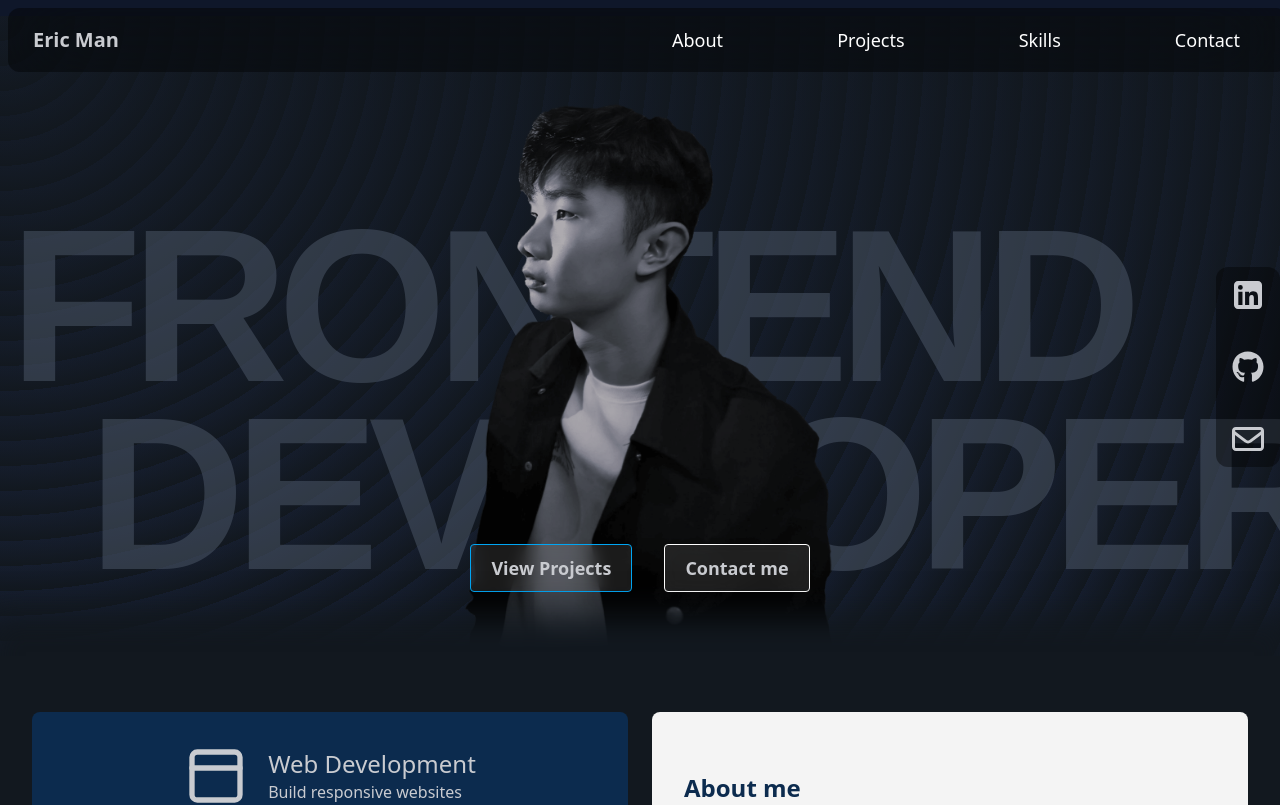
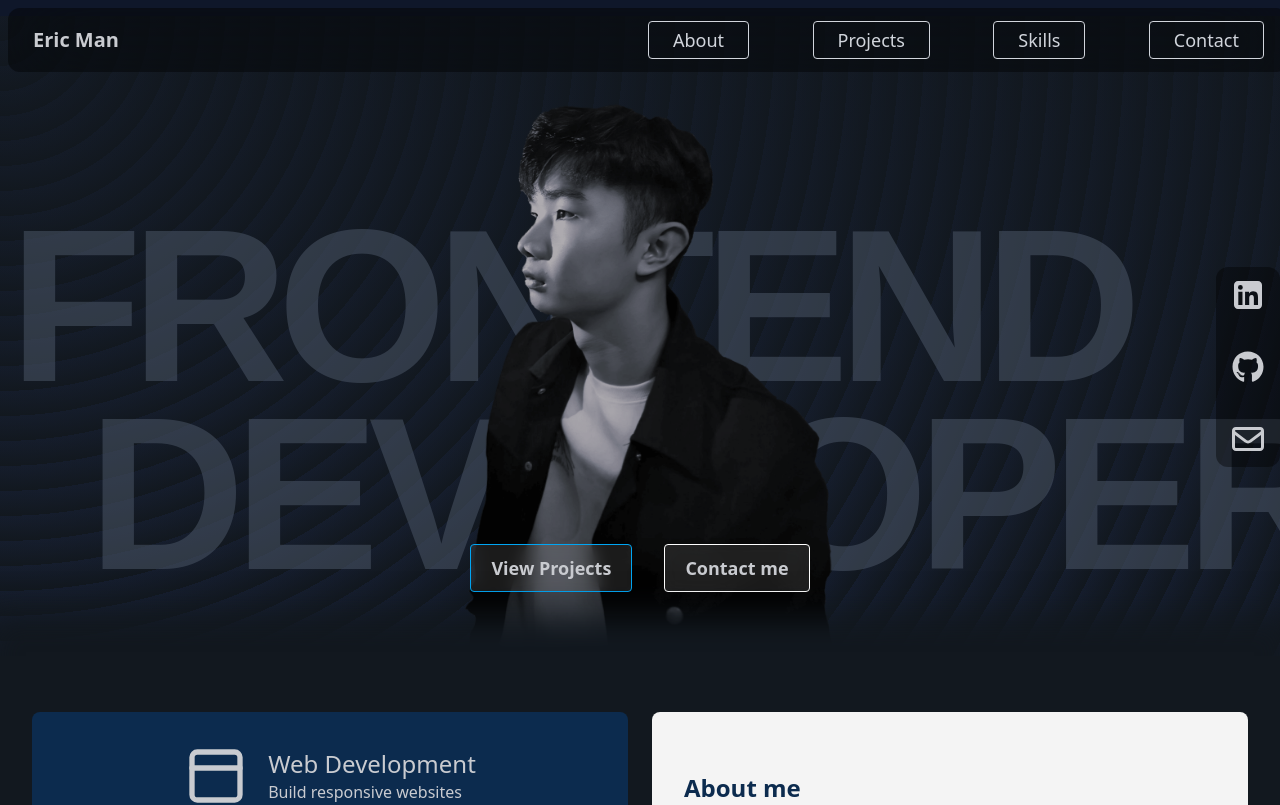
Before and after one commit to Mman7/portfolio, a React (Vite) app: page / in a window 1280 px wide. Shown: the top 805 px of the page. Built offline with nearby package versions, Linux system fonts and the light colour scheme.

Commit message:
update styled

```diff
--- a/src/components/navbar.tsx
+++ b/src/components/navbar.tsx
@@ -8,7 +8,9 @@ export default function Navbar() {
       <div className="navbar fixed z-1000 rounded-xl bg-black/40 backdrop-blur-2xl">
         <div className="flex-1">
           <Link to="hero" smooth={true} duration={scrollDuration}>
-            <button className="btn btn-ghost text-xl">Eric Man</button>
+            <button className="btn btn-ghost text-xl hover:text-white">
+              Eric Man
+            </button>
           </Link>
         </div>
         <div className="hidden flex-1 justify-between px-4 sm:flex">
@@ -53,7 +55,7 @@ export default function Navbar() {
 
 function Button({ children }: { children: string }) {
   return (
-    <button className="rounded-md px-6 py-1 text-lg text-white duration-300 hover:cursor-pointer hover:bg-amber-50 hover:text-black">
+    <button className="rounded-sm border border-gray-300 px-6 py-1 text-lg text-gray-300 duration-300 hover:cursor-pointer hover:bg-white hover:text-black">
       {children}
     </button>
   );
```
